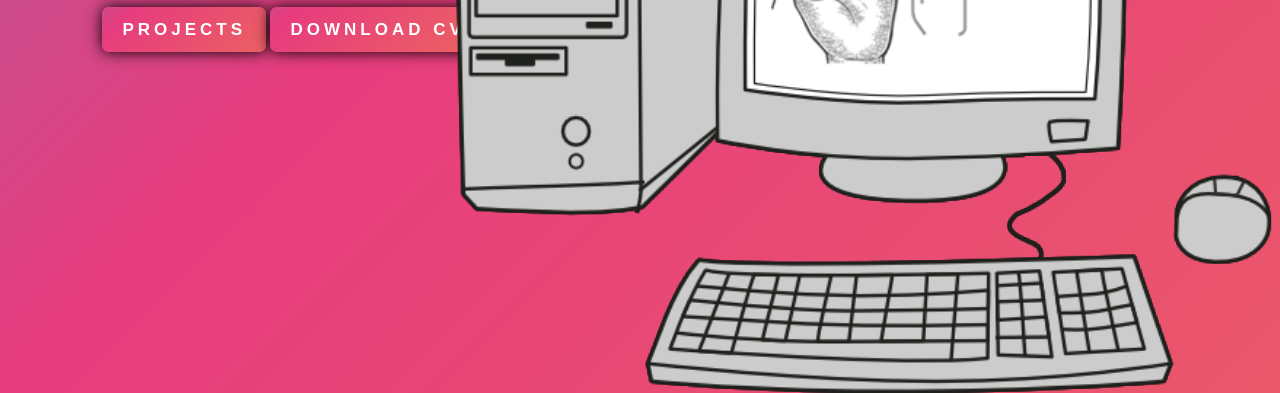
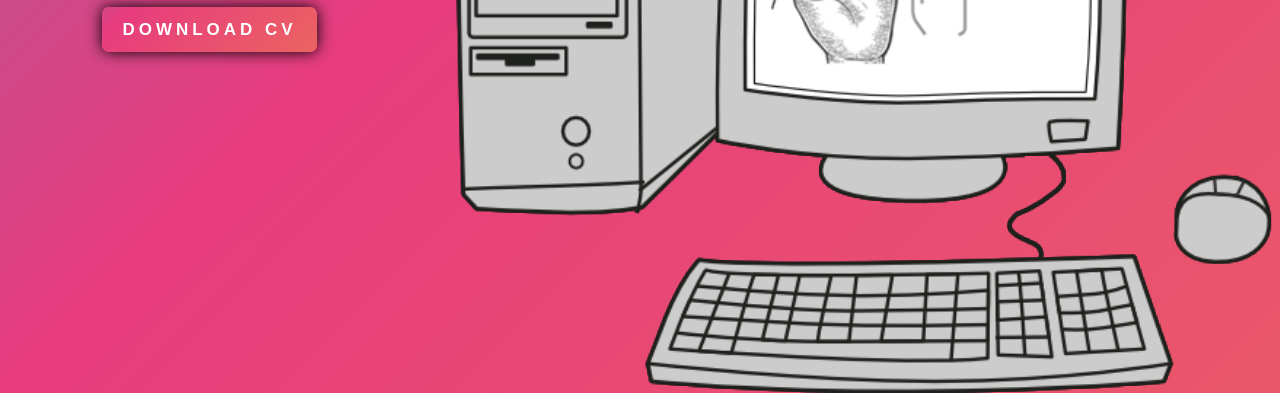
Before and after one commit to Gurveer7/WebsiteLanding, a plain HTML site: page index.html in a window 1280 px wide. Shown: the part 407-800 px from the top of the page. Drawn offline with nearby package versions, Linux system fonts and the light colour scheme.

Commit message:
Update index.html
temp take out projects button

```diff
--- a/index.html
+++ b/index.html
@@ -29,9 +29,9 @@
             <!-- <p>Project Snippets Below! </p> -->
 
             <!-- <a class="btn btn-outline-danger" role="button" href="/projects.html">View Projects</a>  -->
-            <button class="shadow__btn background" onclick="window.location.href='projects.html'">
+<!--             <button class="shadow__btn background" onclick="window.location.href='projects.html'">
                 Projects
-            </button>
+            </button> -->
             <button class="shadow__btn background" onclick="downloadFile('pictures/resume.pdf')">Download CV</button>
         </div>
         <div class="pictures">
```
